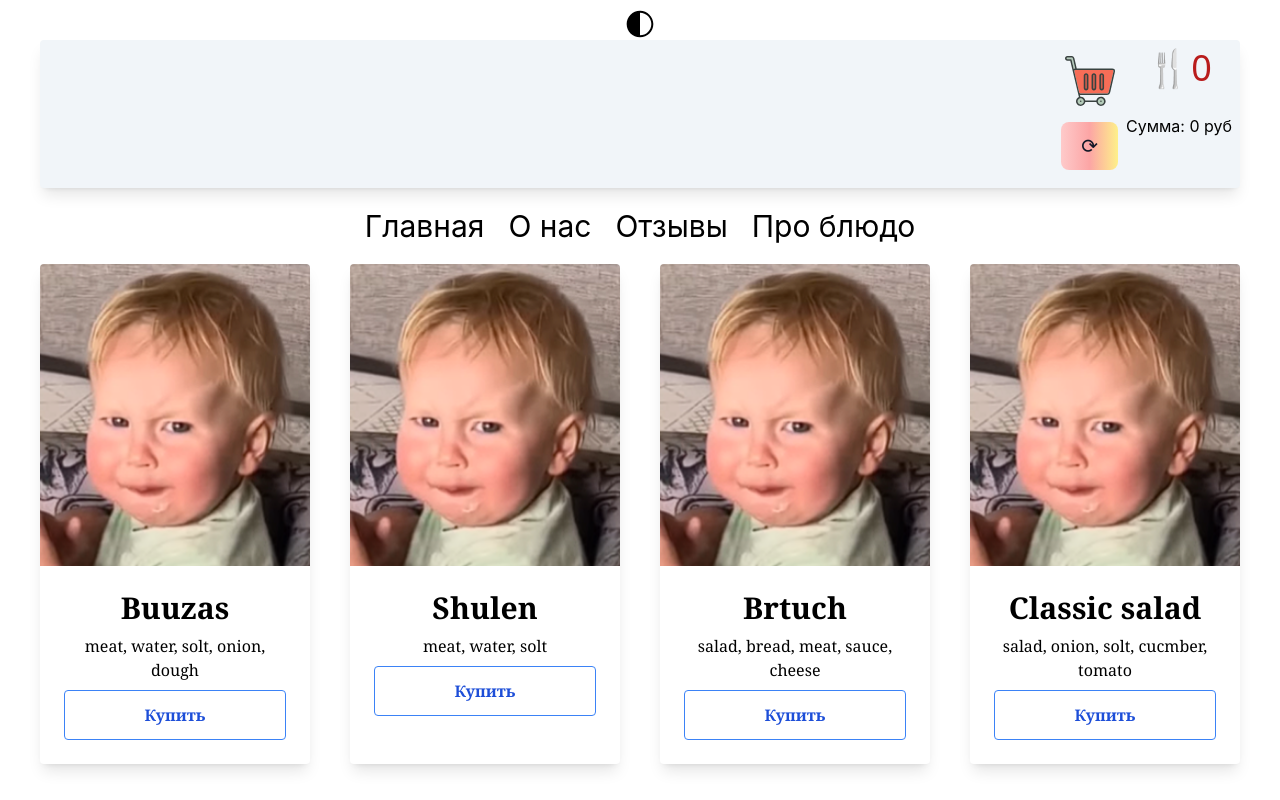
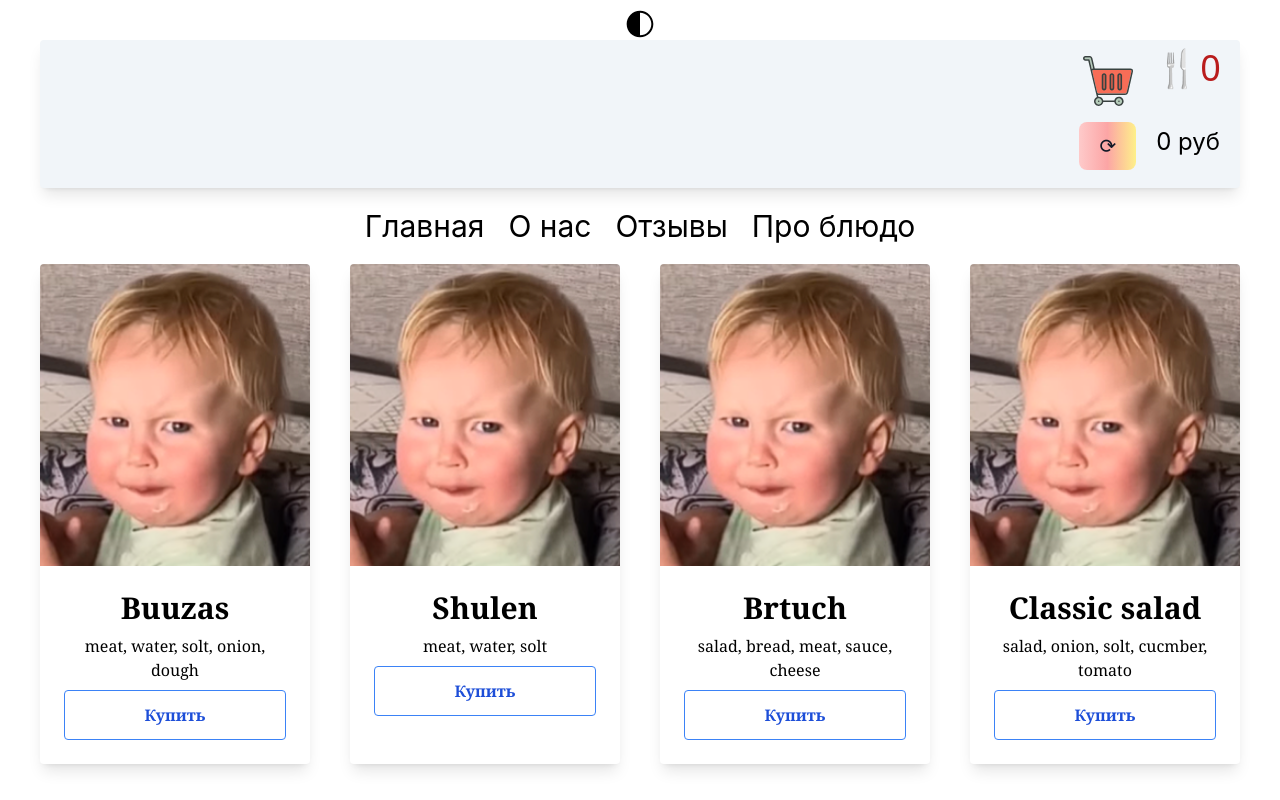
Before and after one commit to s1mplyvitek/react-repeat, a React (Create React App) app: page / in a window 1280 px wide. Shown: the top 800 px of the page. Built offline with nearby package versions, Linux system fonts and the light colour scheme.

Commit message:
changedPrice

```diff
--- a/src/components/CartWidget/index.js
+++ b/src/components/CartWidget/index.js
@@ -12,7 +12,7 @@ const CartWidget = ({ cart, sum }) => {
             </div>
             <div onClick={() => dispatch(clearCart())} className=""><button type="button" class="text-gray-900 bg-gradient-to-r from-red-200 via-red-300 to-yellow-200 hover:bg-gradient-to-bl focus:ring-4 focus:outline-none focus:ring-red-100 dark:focus:ring-red-400 font-medium rounded-lg text-xl px-5 py-2.5 text-center m-2">⟳</button></div>
             <div className="text-center text-4xl text-red-700 font-sans">🍴{cart.length}</div>
-            <div className="text-center">Сумма: {sum} руб
+            <div className="text-center m-3 text-2xl">{sum} руб
             </div>
         </div>
     );
```
